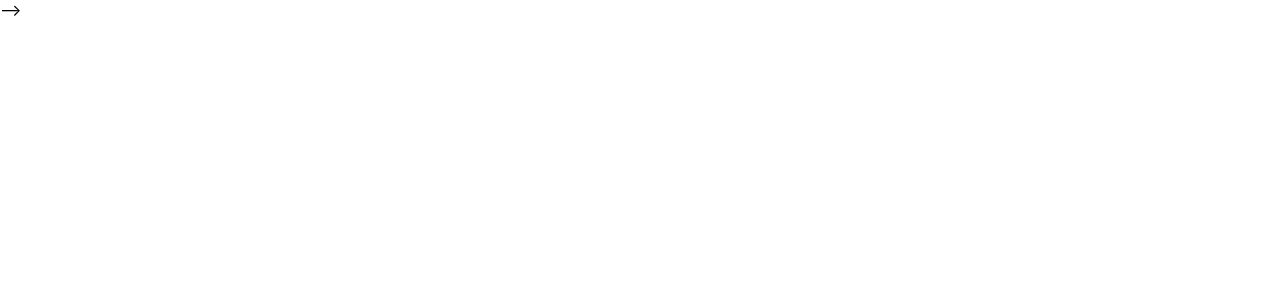
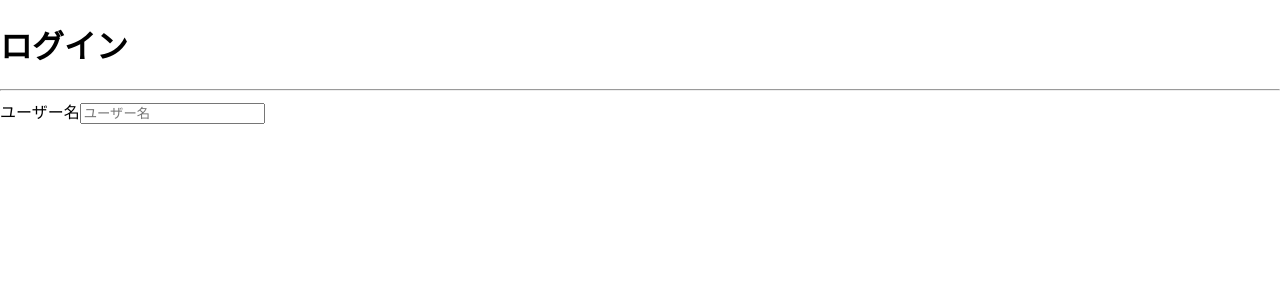
Before and after one commit to isakashiori/React_rails_api, a React (Create React App) app: page /login in a window 1280 px wide. Before the commit this address had no page. Shown: the top 300 px of the page. Built offline with nearby package versions, Linux system fonts and the light colour scheme.

Commit message:
add: ログインフォームの追加とルーティングの追加

```diff
--- a/public/index.html
+++ b/public/index.html
@@ -10,7 +10,6 @@
       content="Web site created using create-react-app"
     />
     <link rel="apple-touch-icon" href="%PUBLIC_URL%/logo192.png" />
-    -->
     <link rel="manifest" href="%PUBLIC_URL%/manifest.json" />
     <title>React App</title>
   </head>
--- a/src/App.js
+++ b/src/App.js
@@ -1,14 +1,18 @@
 import React from 'react'
 import { BrowserRouter as Router, Routes, Route} from 'react-router-dom'
 import About from "./screens/About";
+import Login from "./screens/Login";
 
 const App = () => {
   return (
-    <Router>
-      <Routes>
-        <Route path="/about" element={<About />} />
-      </Routes>
-    </Router>
+    <>
+      <Router>
+        <Routes>
+          <Route path="/about" element={<About />} />
+          <Route path="/login" element={<Login />} />
+        </Routes>
+      </Router>
+    </>
   )
 }
 
--- a/src/screens/About.js
+++ b/src/screens/About.js
@@ -2,7 +2,9 @@ import React from 'react'
 
 const About = () => {
   return (
-    <div>About</div>
+    <div>
+      <h1>About</h1>
+    </div>
   )
 }
 
--- /dev/null
+++ b/src/screens/Login.js
@@ -0,0 +1,20 @@
+import React from 'react'
+
+const Login = () => {
+  return (
+    <div>
+      <form>
+        <h1>ログイン</h1>
+        <hr />
+        <div className="uiForm">
+          <div className='formField'>
+            <label>ユーザー名</label>
+            <input type="text" placeholder='ユーザー名' name="username" />
+          </div>
+        </div>
+      </form>
+    </div>
+  )
+}
+
+export default Login
```
